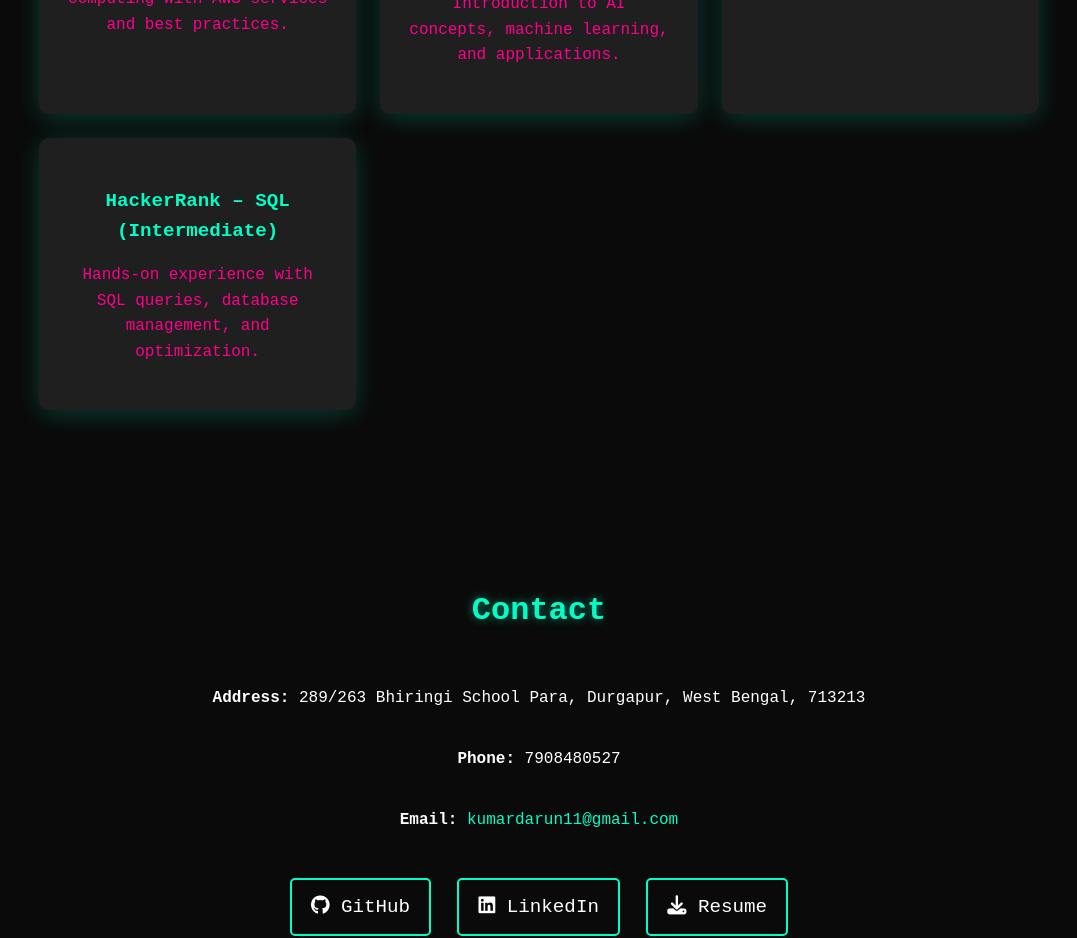
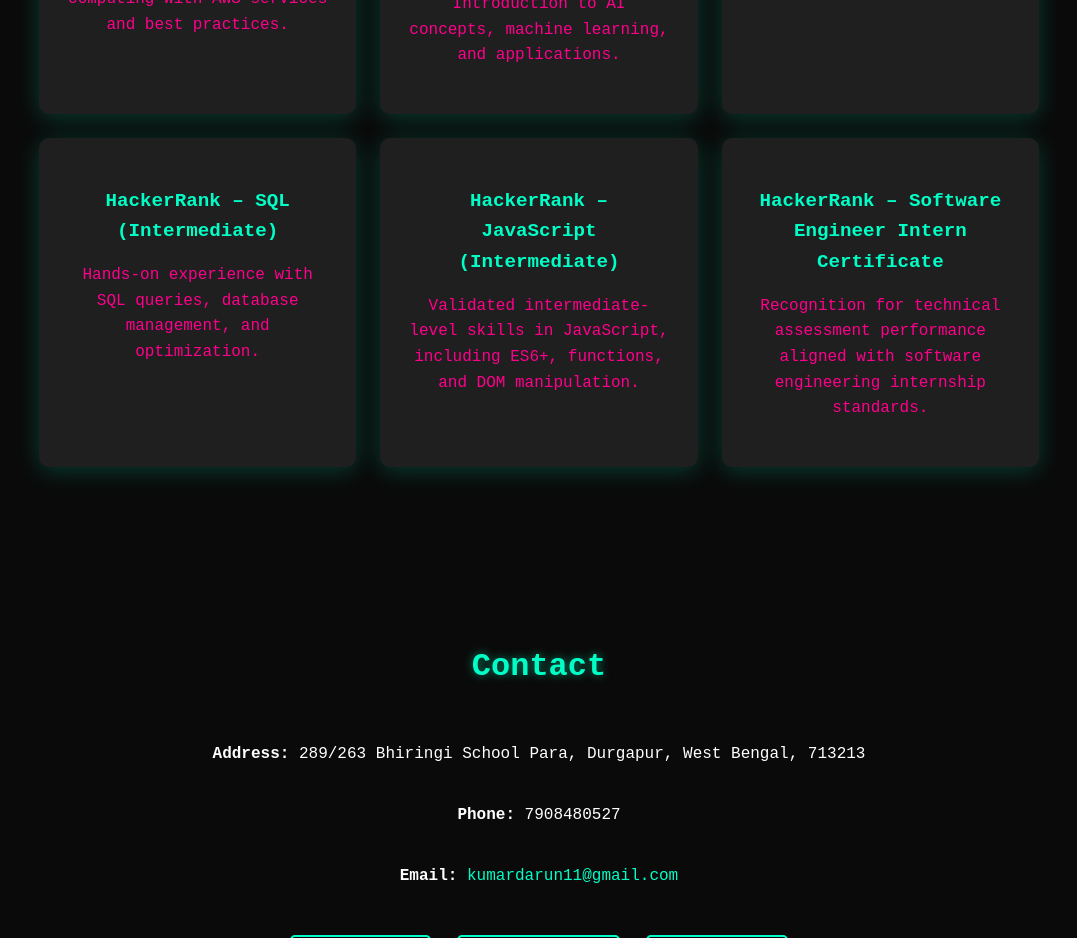
Before and after one commit to kumardarun11/portfolio, a React (Create React App) app: page / in a window 1280 px wide. Shown: the part 7320-8258 px from the top of the page, without its empty margins (101-1178 px from the left). Built offline with nearby package versions, Linux system fonts and the light colour scheme.

Commit message:
Added 2 more certifications

```diff
--- a/src/App.js
+++ b/src/App.js
@@ -341,6 +341,14 @@
                             <h3>HackerRank – SQL (Intermediate)</h3>
                             <p>Hands-on experience with SQL queries, database management, and optimization.</p>
                         </div>
+                        <div className="certification-item">
+                            <h3>HackerRank – JavaScript (Intermediate)</h3>
+                            <p>Validated intermediate-level skills in JavaScript, including ES6+, functions, and DOM manipulation.</p>
+                        </div>
+                        <div className="certification-item">
+                            <h3>HackerRank – Software Engineer Intern Certificate</h3>
+                            <p>Recognition for technical assessment performance aligned with software engineering internship standards.</p>
+                        </div>
                     </div>
                 </section>
 
```
